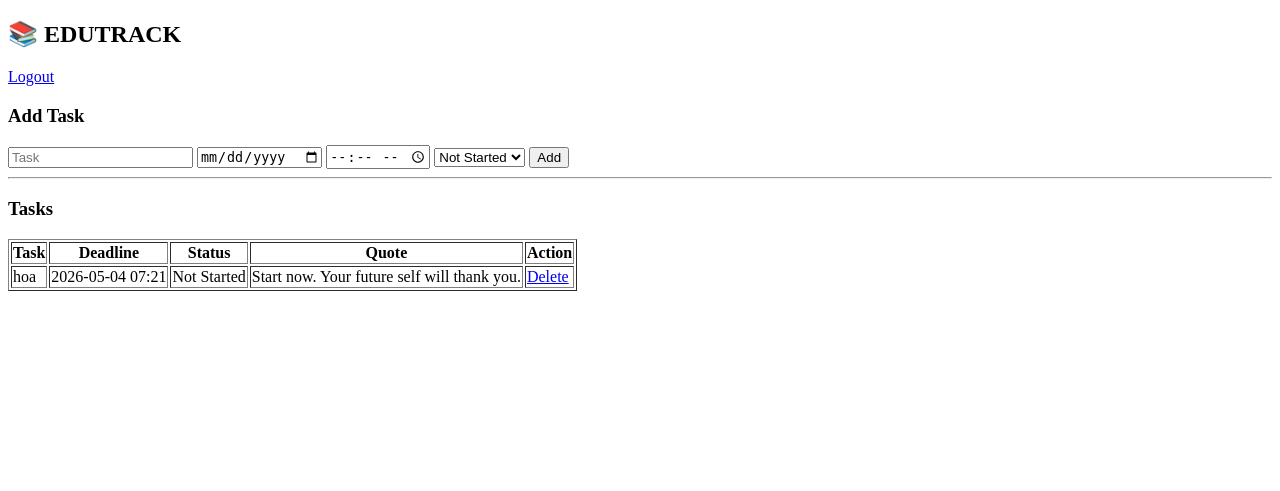
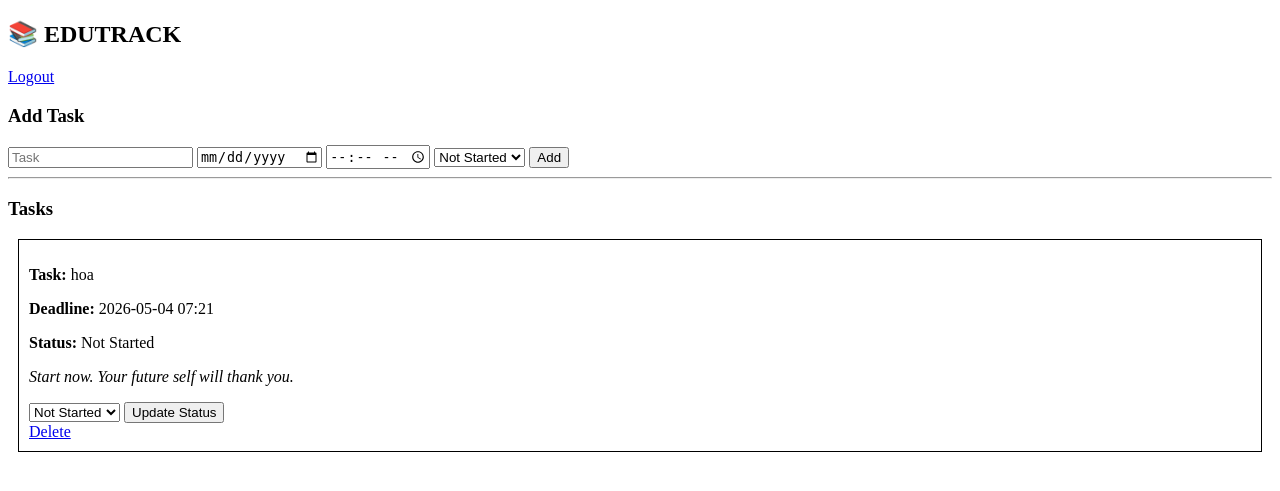
Before and after one commit to cjesteria56-arch/edutrack, a Flask app: page /home in a window 1280 px wide. Shown: the top 491 px of the page. Run offline with Flask 3, Linux system fonts and the light colour scheme; the visitor is signed in with stand-in values (Sample User, id 1).

Commit message:
Update index.html

```diff
--- a/EDUTRACK/templates/index.html
+++ b/EDUTRACK/templates/index.html
@@ -29,25 +29,29 @@
 
 <h3>Tasks</h3>
 
-<table border="1">
-    <tr>
-        <th>Task</th>
-        <th>Deadline</th>
-        <th>Status</th>
-        <th>Quote</th>
-        <th>Action</th>
-    </tr>
+{% for task in tasks %}
+    <div style="border:1px solid black; padding:10px; margin:10px;">
 
-    {% for t in tasks %}
-    <tr>
-        <td>{{ t.task }}</td>
-        <td>{{ t.deadline }}</td>
-        <td>{{ t.status }}</td>
-        <td>{{ t.quote }}</td>
-        <td><a href="/delete/{{ loop.index0 }}">Delete</a></td>
-    </tr>
-    {% endfor %}
-</table>
+        <p><b>Task:</b> {{ task.task }}</p>
+        <p><b>Deadline:</b> {{ task.deadline }}</p>
+        <p><b>Status:</b> {{ task.status }}</p>
+        <p><i>{{ task.quote }}</i></p>
+
+        <!-- UPDATE STATUS -->
+        <form action="/update_status/{{ loop.index0 }}" method="POST">
+            <select name="status">
+                <option>Not Started</option>
+                <option>In Progress</option>
+                <option>Done</option>
+            </select>
+            <button type="submit">Update Status</button>
+        </form>
+
+        <!-- DELETE -->
+        <a href="/delete/{{ loop.index0 }}">Delete</a>
+
+    </div>
+{% endfor %}
 
 </body>
 </html>
```
